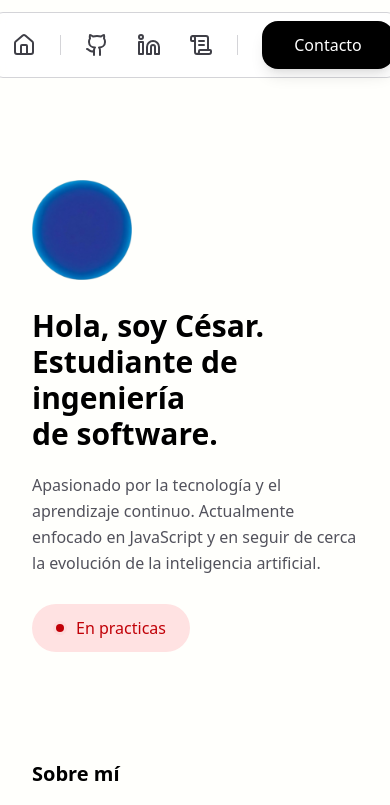
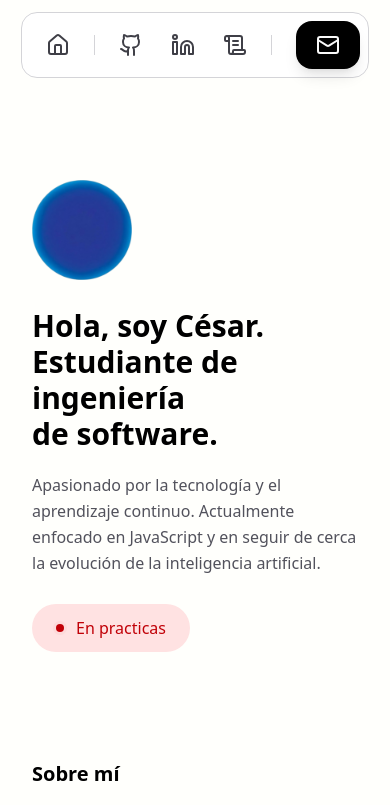
Before and after one commit to cgamcs/portfolio, an Astro site: page / in a window 390 px wide. Shown: the top 805 px of the page. Built offline with nearby package versions, Linux system fonts and the light colour scheme; Astro itself is replaced by a stand-in of ours.

Commit message:
cmabiando texto por icono de email en el header

```diff
--- a/src/components/Header.astro
+++ b/src/components/Header.astro
@@ -1,8 +1,8 @@
 ---
-import { House, Linkedin, Github, ScrollText } from '@lucide/astro';
+import { House, Linkedin, Github, ScrollText, Mail } from '@lucide/astro';
 ---
 
-<header class="w-fit fixed top-0 z-100">
+<header class="w-fit fixed top-0 z-100 px-2 md:px-0">
     <nav class="border border-zinc-300 bg-white/80 backdrop-blur-sm rounded-2xl mt-3 p-2 flex items-center text-zinc-700">
         <a class="ml-4" href="https://cgamcs.vercel.app/" onclick="window.scrollTo({ top: 0, behavior: 'smooth' }); return false;" aria-label="Inicio">
             <House class="hover:opacity-50 transition-opacity" />
@@ -24,6 +24,10 @@ import { House, Linkedin, Github, ScrollText } from '@lucide/astro';
 
         <div class="w-px h-5 bg-zinc-300 mx-6"></div>
 
-        <a class="bg-black shadow-lg hover:opacity-80 px-8 py-3 rounded-2xl text-white" href="mailto:cesar.garciamcs@gmail.com" aria-label="Email">Contacto</a>
+        <a class="bg-black shadow-lg hover:opacity-80 px-5 md:px-8 py-3 rounded-2xl text-zinc-50" href="mailto:cesar.garciamcs@gmail.com" aria-label="Email">
+            <span class="hidden md:block">Contacto</span>
+
+            <Mail class='md:hidden'/>
+        </a>
     </nav>
 </header>
```
